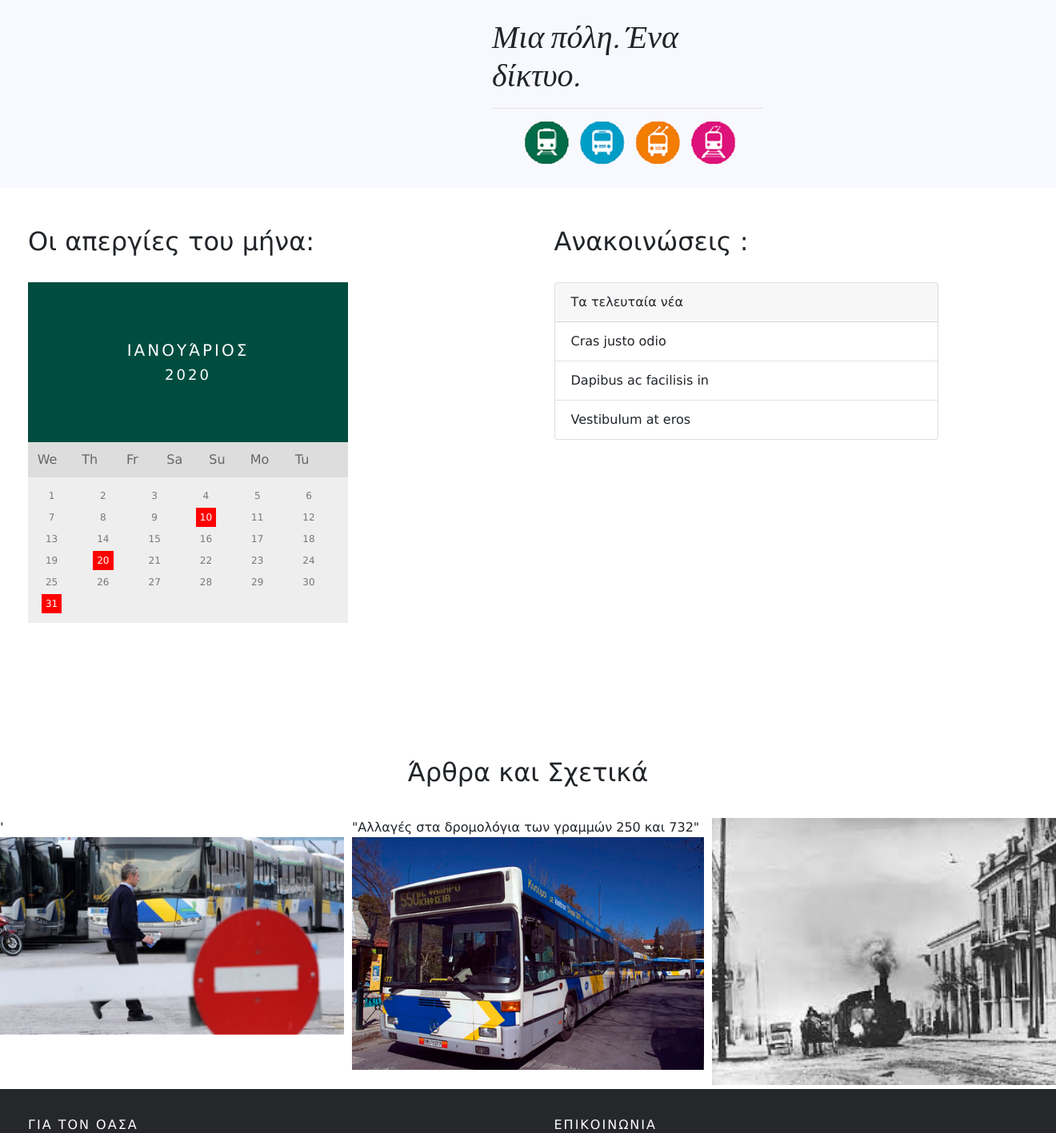
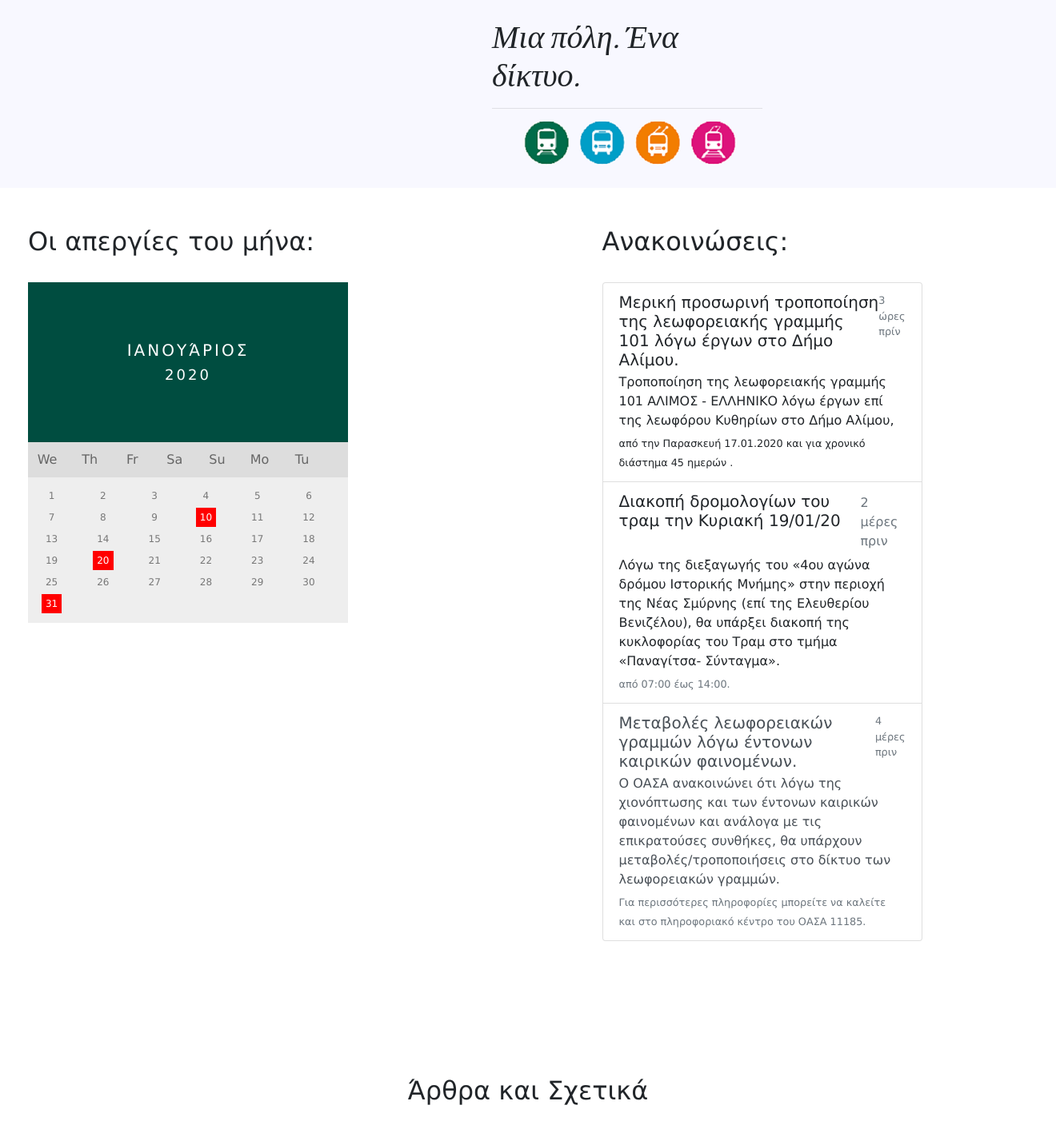
Before and after one commit to maryxan/OASA-re-design, a PHP site: page / in a window 1320 px wide; the page is wider, and only the part inside the window is pictured. Shown: the part 557-1974 px from the top of that part at 80% size. Run offline with PHP 8.4, Linux system fonts and the light colour scheme; some libraries are stand-ins or nearby versions.

Commit message:
added news on index

```diff
--- a/index.php
+++ b/index.php
@@ -150,19 +150,43 @@ include 'login_logout_button.php';
 
             </div>
 
-            <div class="col-xs-6 col-md-3">
-              <h2>Ανακοινώσεις : </h2> <br>
+            <div class="col-xs-6 col-md-3" style="margin-left: 60px;">
+              <h2>Aνακοινώσεις: </h2> <br>
+              <!-- <h2>Ανακοινώσεις : </h2> <br>
               <div class="card" style="width: 30rem;">
-              <div class="card-header">
-                Τα τελευταία νέα
-              </div>
+
               <ul class="list-group list-group-flush">
                 <li class="list-group-item">Cras justo odio</li>
                 <li class="list-group-item">Dapibus ac facilisis in</li>
                 <li class="list-group-item">Vestibulum at eros</li>
               </ul>
-            </div>
-
+            </div> -->
+                  <div class="list-group" style="width: 400px;">
+                  <a  class="list-group-item list-group-item-action">
+                    <div class="d-flex w-100 justify-content-between">
+                      <h5 class="mb-1">Μερική προσωρινή τροποποίηση της λεωφορειακής γραμμής 101 λόγω έργων στο Δήμο Αλίμου.</h5>
+                      <small class="text-muted">3 ώρες πρίν</small>
+                    </div>
+                    <p class="mb-1">Τροποποίηση της λεωφορειακής γραμμής 101 ΑΛΙΜΟΣ - ΕΛΛΗΝΙΚΟ λόγω έργων επί της λεωφόρου Κυθηρίων στο Δήμο Αλίμου,</p>
+                    <small>από την Παρασκευή 17.01.2020 και για χρονικό διάστημα 45 ημερών .</small>
+                  </a>
+                  <a  class="list-group-item list-group-item-action">
+                    <div class="d-flex w-100 justify-content-between">
+                      <h5 class="mb-1">Διακοπή δρομολογίων του τραμ την Κυριακή 19/01/20<h5>
+                      <small class="text-muted">2 μέρες πριν</small>
+                    </div>
+                    <p class="mb-1">Λόγω της διεξαγωγής του «4ου αγώνα δρόμου Ιστορικής Μνήμης» στην περιοχή της Νέας Σμύρνης (επί της Ελευθερίου Βενιζέλου), θα υπάρξει διακοπή της κυκλοφορίας του Τραμ στο τμήμα «Παναγίτσα- Σύνταγμα».</p>
+                    <small class="text-muted">από 07:00 έως 14:00.</small>
+                  </a>
+                  <a href="#" class="list-group-item list-group-item-action">
+                    <div class="d-flex w-100 justify-content-between">
+                      <h5 class="mb-1">Μεταβολές λεωφορειακών γραμμών λόγω έντονων καιρικών φαινομένων.</h5>
+                      <small class="text-muted">4 μέρες πριν</small>
+                    </div>
+                    <p class="mb-1">Ο ΟΑΣΑ ανακοινώνει ότι λόγω της χιονόπτωσης και των έντονων καιρικών φαινομένων και ανάλογα με τις επικρατούσες συνθήκες, θα υπάρχουν μεταβολές/τροποποιήσεις στο δίκτυο των λεωφορειακών γραμμών.</p>
+                    <small class="text-muted">Για περισσότερες πληροφορίες μπορείτε να καλείτε και στο πληροφοριακό κέντρο του ΟΑΣΑ 11185.</small>
+                  </a>
+                </div>
             </div>
 
   </div>
```
Also changed, not shown: amea/1484992.jpg (deleted).
